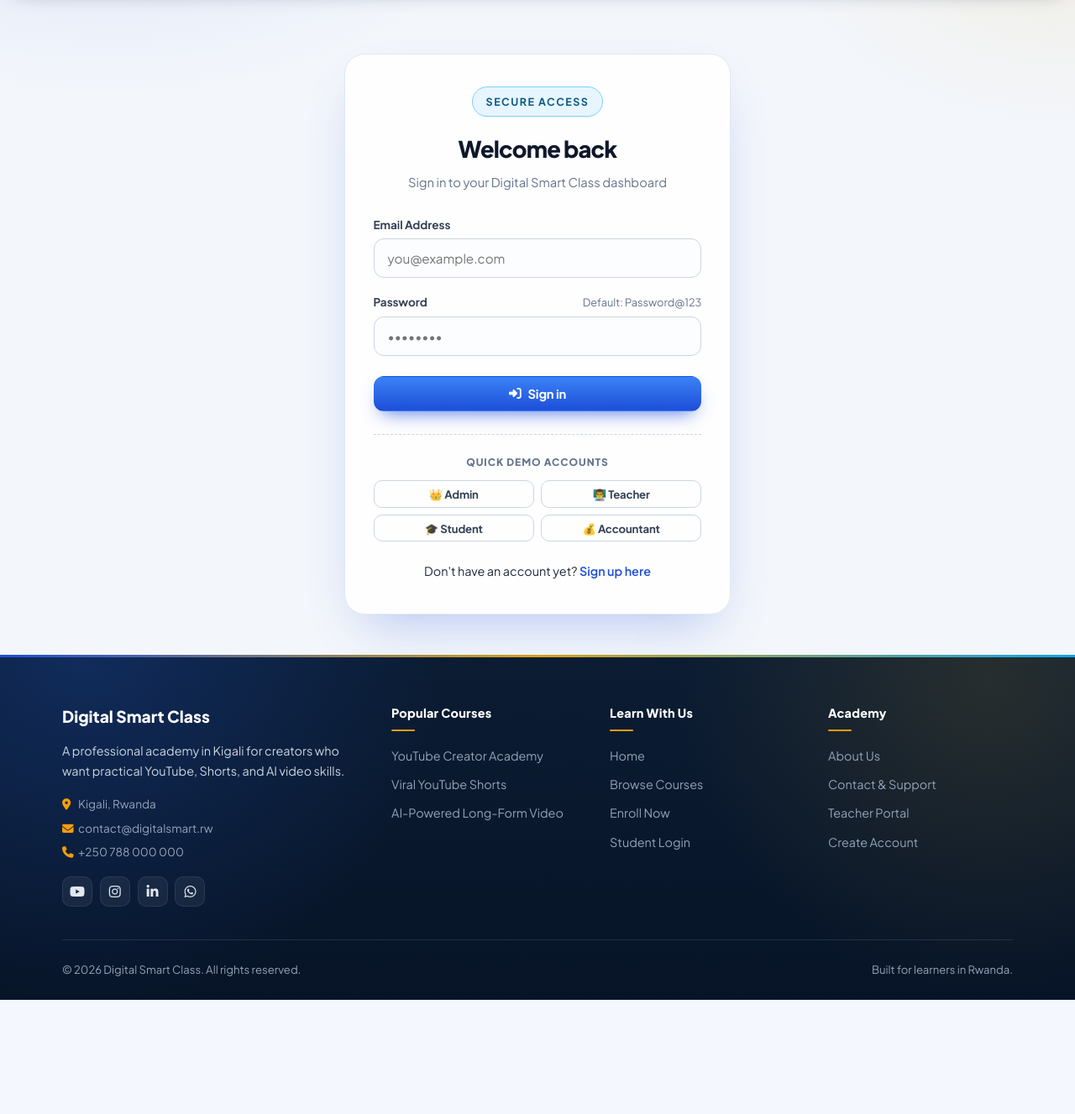
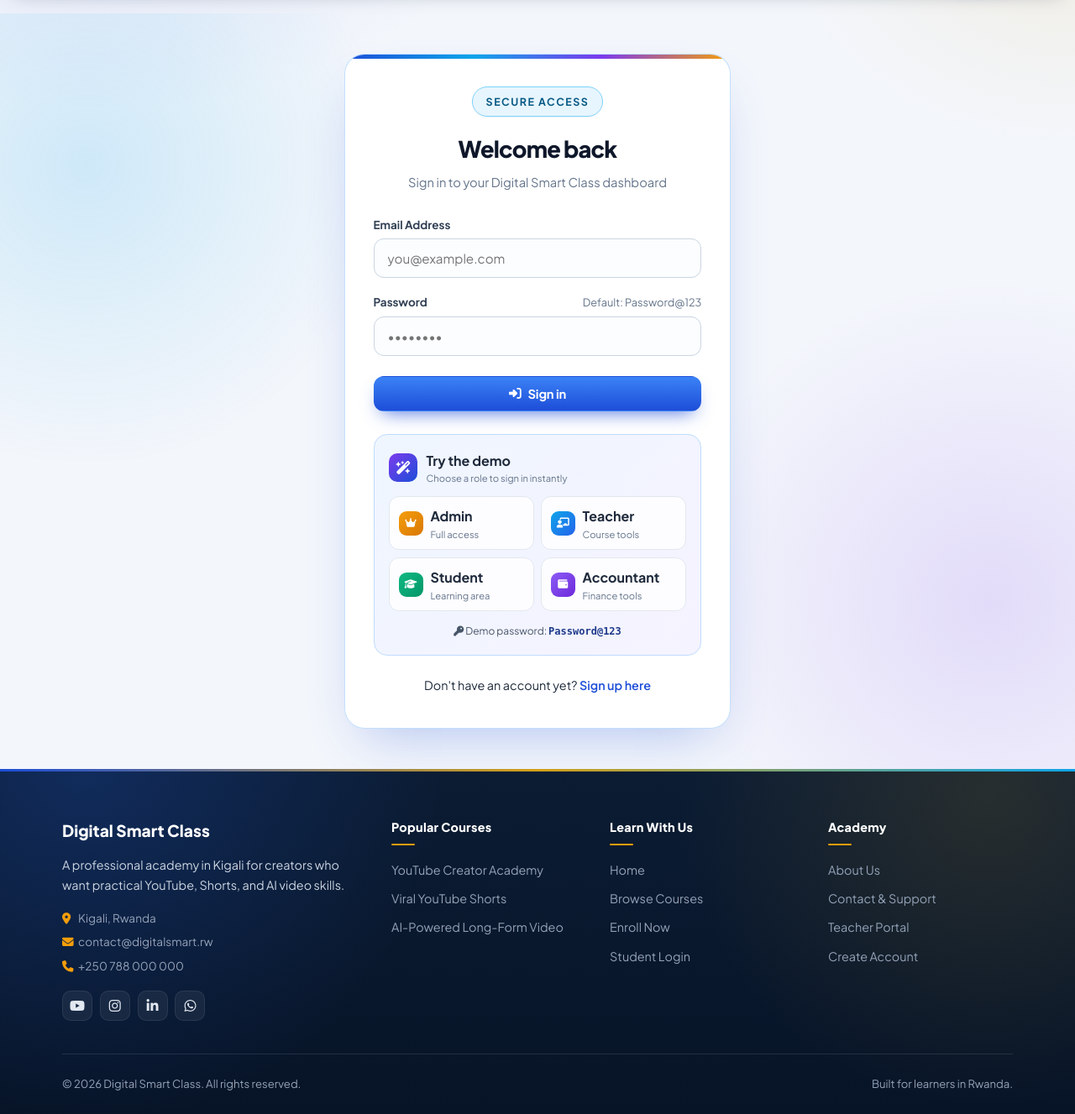
Before and after one commit to fabricetuyishime-tfb/digital-smart-class, a PHP site: page /login.php in a window 1280 px wide. Shown: the part 77-1404 px from the top of the page at 84% size. Before the commit the page ends 1268 px from the top, so only its background shows below. Run offline with PHP 8.4, Linux system fonts and the light colour scheme.

Commit message:
Improve demo login and add colorful auth styling

```diff
--- a/assets/css/style.css
+++ b/assets/css/style.css
@@ -857,16 +857,30 @@
     align-items: center;
     justify-content: center;
     padding: 3rem 1.5rem;
+    background:
+        radial-gradient(circle at 8% 20%, rgba(14, 165, 233, 0.16), transparent 26%),
+        radial-gradient(circle at 92% 78%, rgba(124, 58, 237, 0.14), transparent 28%);
 }
 
 .auth-card {
-    background: rgba(255, 255, 255, 0.92);
-    border: 1px solid var(--gray-200);
+    background: rgba(255, 255, 255, 0.96);
+    border: 1px solid rgba(147, 197, 253, 0.55);
     border-radius: 24px;
     box-shadow: var(--shadow-xl);
     width: 100%;
     max-width: 460px;
     padding: 2.4rem 2.1rem;
+    position: relative;
+    overflow: hidden;
+}
+
+.auth-card::before {
+    content: "";
+    display: block;
+    height: 5px;
+    position: absolute;
+    inset: 0 0 auto;
+    background: linear-gradient(90deg, var(--primary), var(--secondary), var(--violet), var(--accent));
 }
 
 .auth-header {
@@ -931,8 +945,98 @@
 
 .demo-panel {
     margin-top: 1.7rem;
-    padding-top: 1.4rem;
-    border-top: 1px dashed var(--gray-300);
+    padding: 1.1rem;
+    border: 1px solid #bfdbfe;
+    border-radius: 16px;
+    background: linear-gradient(135deg, #eff6ff 0%, #f5f3ff 100%);
+}
+
+.demo-heading {
+    display: flex;
+    align-items: center;
+    gap: 0.65rem;
+    color: var(--gray-800);
+    margin-bottom: 0.85rem;
+}
+
+.demo-heading strong,
+.demo-heading small,
+.demo-account strong,
+.demo-account small {
+    display: block;
+}
+
+.demo-heading small,
+.demo-account small {
+    color: var(--gray-500);
+    font-size: 0.7rem;
+    line-height: 1.35;
+}
+
+.demo-icon {
+    width: 34px;
+    height: 34px;
+    display: inline-flex;
+    align-items: center;
+    justify-content: center;
+    border-radius: 10px;
+    color: #fff;
+    background: linear-gradient(135deg, var(--violet), var(--primary));
+}
+
+.demo-grid {
+    display: grid;
+    grid-template-columns: 1fr 1fr;
+    gap: 0.55rem;
+}
+
+.demo-account {
+    display: flex;
+    align-items: center;
+    gap: 0.55rem;
+    padding: 0.65rem;
+    border: 1px solid var(--gray-200);
+    border-radius: 12px;
+    background: rgba(255, 255, 255, 0.86);
+    color: var(--gray-800);
+    text-align: left;
+    cursor: pointer;
+    font: inherit;
+    transition: var(--transition);
+}
+
+.demo-account:hover {
+    transform: translateY(-2px);
+    border-color: var(--primary);
+    box-shadow: var(--shadow-md);
+}
+
+.demo-account-icon {
+    width: 29px;
+    height: 29px;
+    display: inline-flex;
+    align-items: center;
+    justify-content: center;
+    border-radius: 9px;
+    color: #fff;
+    font-size: 0.75rem;
+}
+
+.demo-admin .demo-account-icon { background: linear-gradient(135deg, #f59e0b, #d97706); }
+.demo-teacher .demo-account-icon { background: linear-gradient(135deg, #0ea5e9, #2563eb); }
+.demo-student .demo-account-icon { background: linear-gradient(135deg, #10b981, #059669); }
+.demo-accountant .demo-account-icon { background: linear-gradient(135deg, #8b5cf6, #6d28d9); }
+
+.demo-password {
+    margin: 0.85rem 0 0;
+    color: var(--gray-600);
+    font-size: 0.75rem;
+    text-align: center;
+}
+
+.demo-password code {
+    color: var(--primary-hover);
+    font-weight: 800;
 }
 
 /* ================= Dashboard ================= */
--- a/login.php
+++ b/login.php
@@ -119,23 +119,32 @@
         </form>
 
         <div class="demo-panel">
-            <div style="font-size: 0.75rem; font-weight: 800; text-transform: uppercase; letter-spacing: 0.08em; color: var(--gray-500); margin-bottom: 0.75rem; text-align: center;">
-                Quick demo accounts
+            <div class="demo-heading">
+                <span class="demo-icon"><i class="fas fa-wand-magic-sparkles"></i></span>
+                <span>
+                    <strong>Try the demo</strong>
+                    <small>Choose a role to sign in instantly</small>
+                </span>
             </div>
-            <div style="display: grid; grid-template-columns: 1fr 1fr; gap: 0.5rem;">
-                <button type="button" class="btn btn-outline btn-sm" onclick="fillLogin('erc@gmail.com')">
-                    👑 Admin
+            <div class="demo-grid">
+                <button type="button" class="demo-account demo-admin" onclick="demoLogin('erc@gmail.com')">
+                    <span class="demo-account-icon"><i class="fas fa-crown"></i></span>
+                    <span><strong>Admin</strong><small>Full access</small></span>
                 </button>
-                <button type="button" class="btn btn-outline btn-sm" onclick="fillLogin('teacher@digitalsmart.rw')">
-                    👨‍🏫 Teacher
+                <button type="button" class="demo-account demo-teacher" onclick="demoLogin('teacher@digitalsmart.rw')">
+                    <span class="demo-account-icon"><i class="fas fa-chalkboard-teacher"></i></span>
+                    <span><strong>Teacher</strong><small>Course tools</small></span>
                 </button>
-                <button type="button" class="btn btn-outline btn-sm" onclick="fillLogin('student@digitalsmart.rw')">
-                    🎓 Student
+                <button type="button" class="demo-account demo-student" onclick="demoLogin('student@digitalsmart.rw')">
+                    <span class="demo-account-icon"><i class="fas fa-graduation-cap"></i></span>
+                    <span><strong>Student</strong><small>Learning area</small></span>
                 </button>
-                <button type="button" class="btn btn-outline btn-sm" onclick="fillLogin('accountant@digitalsmart.rw')">
-                    💰 Accountant
+                <button type="button" class="demo-account demo-accountant" onclick="demoLogin('accountant@digitalsmart.rw')">
+                    <span class="demo-account-icon"><i class="fas fa-wallet"></i></span>
+                    <span><strong>Accountant</strong><small>Finance tools</small></span>
                 </button>
             </div>
+            <p class="demo-password"><i class="fas fa-key"></i> Demo password: <code>Password@123</code></p>
         </div>
 
         <div style="text-align: center; margin-top: 1.5rem; font-size: 0.9rem;">
@@ -145,9 +154,10 @@
 </div>
 
 <script>
-function fillLogin(email) {
+function demoLogin(email) {
     document.getElementById('email').value = email;
     document.getElementById('password').value = 'Password@123';
+    document.querySelector('.auth-card form').submit();
 }
 </script>
 
```
